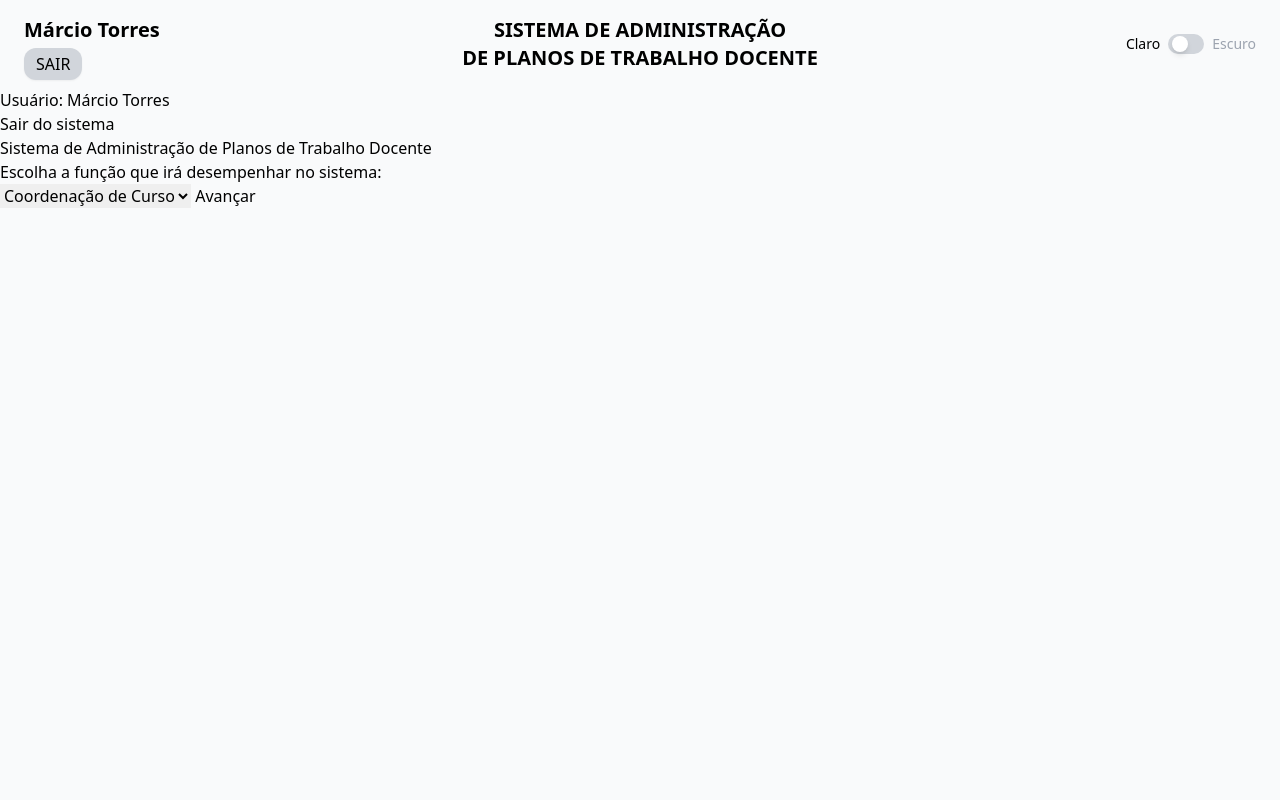
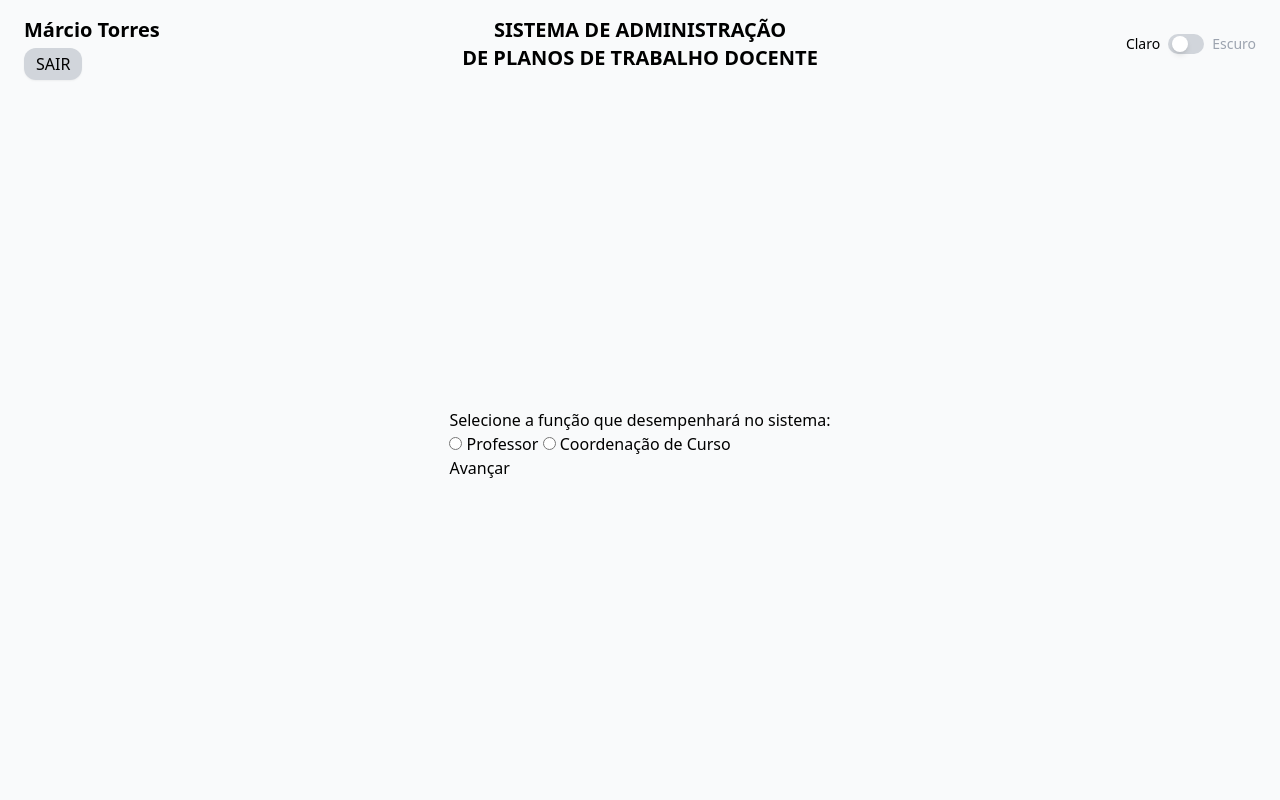
Before and after one commit to pedromchd/ptd-php, a PHP site: page /src/login.html in a window 1280 px wide. Run offline with PHP 8.4, Linux system fonts and the light colour scheme; some libraries are stand-ins or nearby versions.

Commit message:
ajuste no html do login

```diff
--- a/src/css/tailwind.css
+++ b/src/css/tailwind.css
@@ -69,4 +69,8 @@
   .label-escuro {
     @apply text-sm text-gray-400 dark:text-white duration-200;
   }
+  input[type=radio],
+  input[type=checkbox] {
+    appearance: revert;
+  }
 }
--- a/src/login.html
+++ b/src/login.html
@@ -39,23 +39,16 @@
        </div>
       </header>
       <main class="flex-grow grid">
-        <div>
-          <header>
-            <h3>Usuário: Márcio Torres</h3>
-            <a href="index.html"><button type="button">Sair do sistema</button></a>
-          </header>
+        <form class="place-self-center" name="funcao"  action="ptd.html" method="get" autocomplete="off">
+          <legend>Selecione a função que desempenhará no sistema:</legend>
           <section>
-            <h1>Sistema de Administração de Planos de Trabalho Docente</h1>
-            <h2>Escolha a função que irá desempenhar no sistema:</h2>
-            <form action="" method="get">
-              <select name="funcao_escolhida" id="funcao>
-                <option value="Professor">Professor</option>
-                <option value="Coordenação de Curso">Coordenação de Curso</option>
-              </select>
-              <button type="submit" name="avancar" value="Avançar">Avançar</button>
-            </form>
+            <input type="radio" name="funcao_escolhida" id="Professor" value="Professor">
+            <label for="Professor">Professor</label>
+            <input type="radio" name="funcao_escolhida" id="Coordenação de Curso" value="Coordenação de Curso">
+            <label for="Coordenação de Curso">Coordenação de Curso</label>
           </section>
-        </div>
+          <button type="submit" name="avancar" value="Avançar">Avançar</button>
+        </form>
       </main>
     </div>
   </div>
```
Also changed, not shown: src/css/style.min.css.
